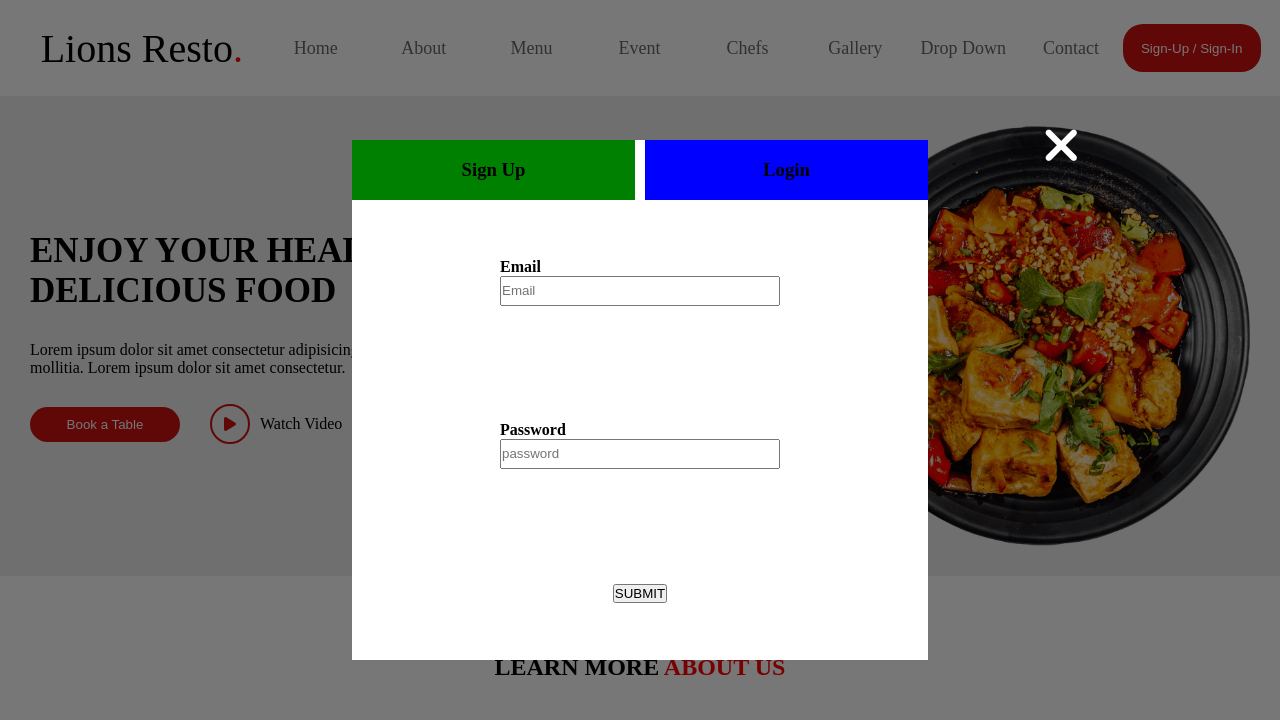
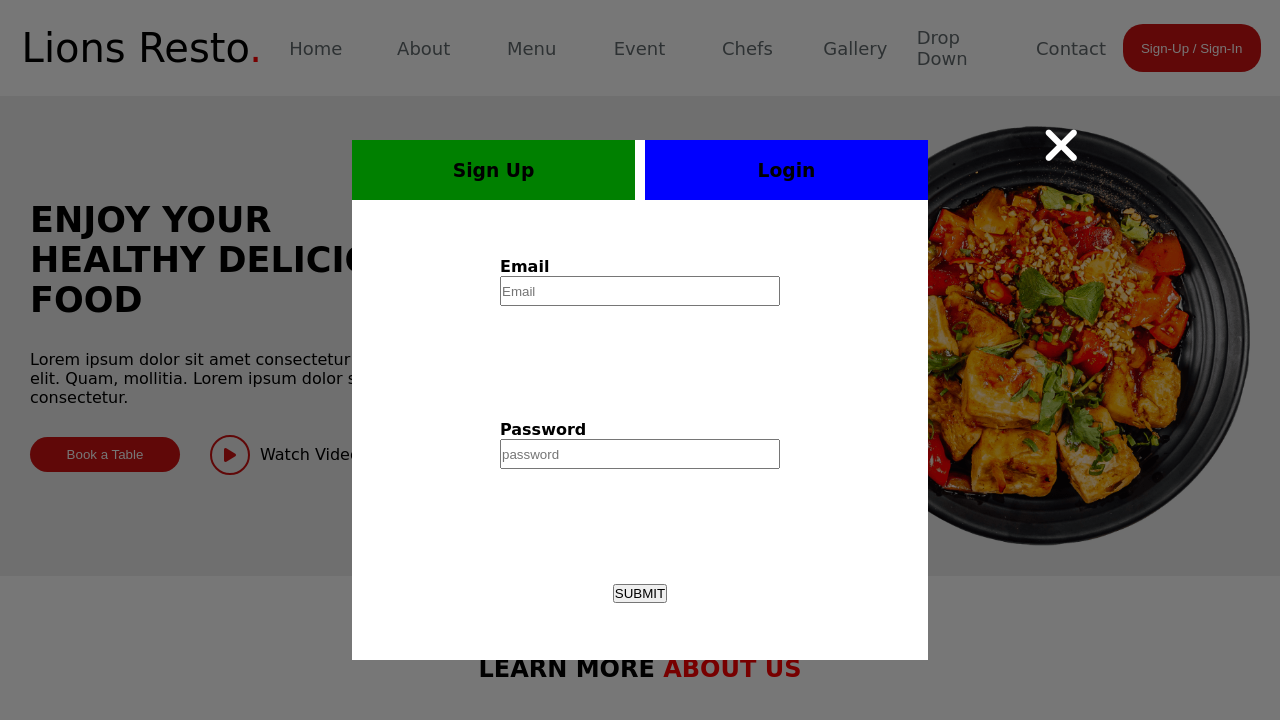
Before and after one commit to yahyajmilou99/Final_project_JavaScript_DOM-_Yahya_Jmilou, a website: page index.html in a window 1280 px wide. Shown: the top 720 px of the page. Drawn offline with Linux system fonts and the light colour scheme.

Commit message:
adding font family

```diff
--- a/src/sass/Modules/home/_header.sass
+++ b/src/sass/Modules/home/_header.sass
@@ -2,6 +2,9 @@
     margin: 0
     padding: 0
     box-sizing: border-box
+
+body
+    font-family: 'Brush Script MT', cursive
 
 nav
     height: 12vh
```
Also changed, not shown: public/css/app.css, 1 other file.
